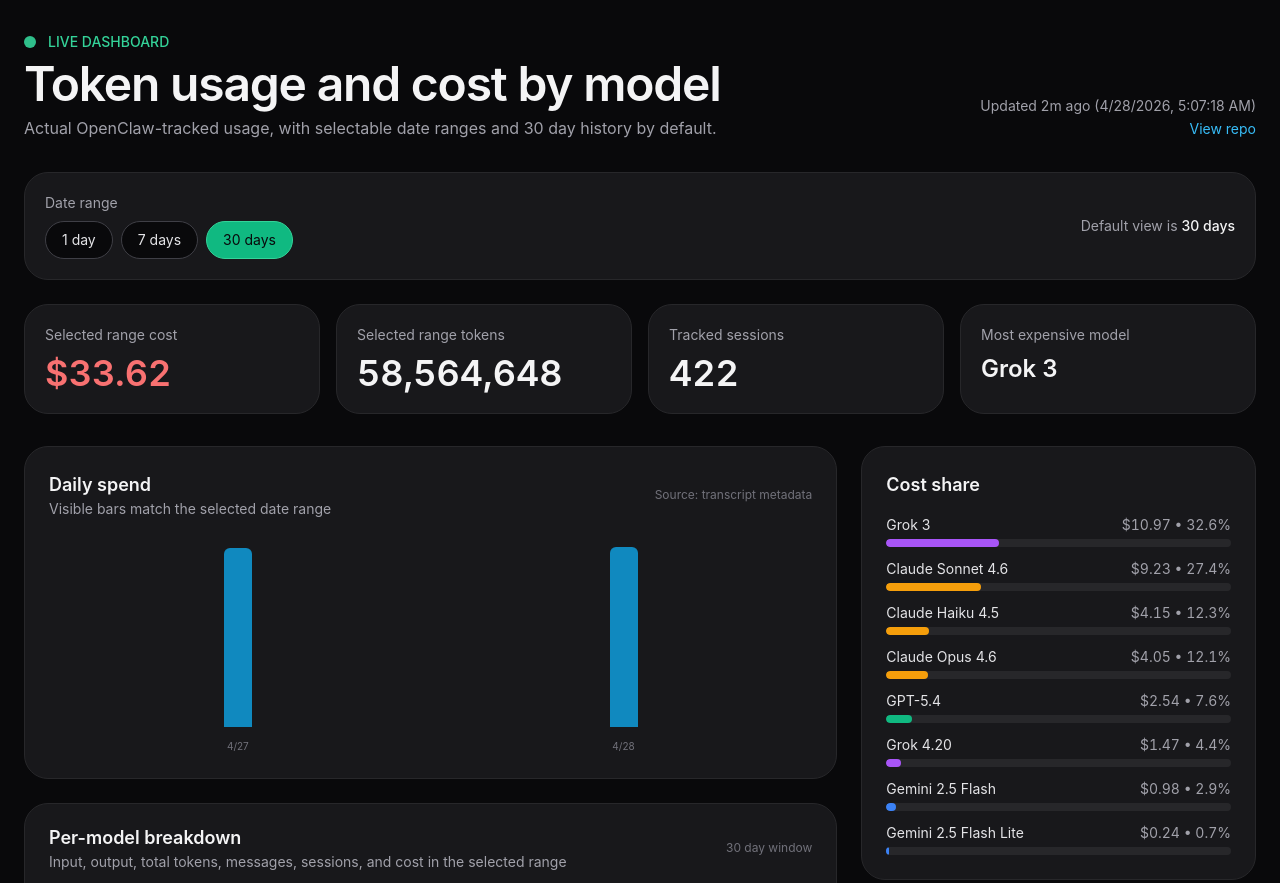
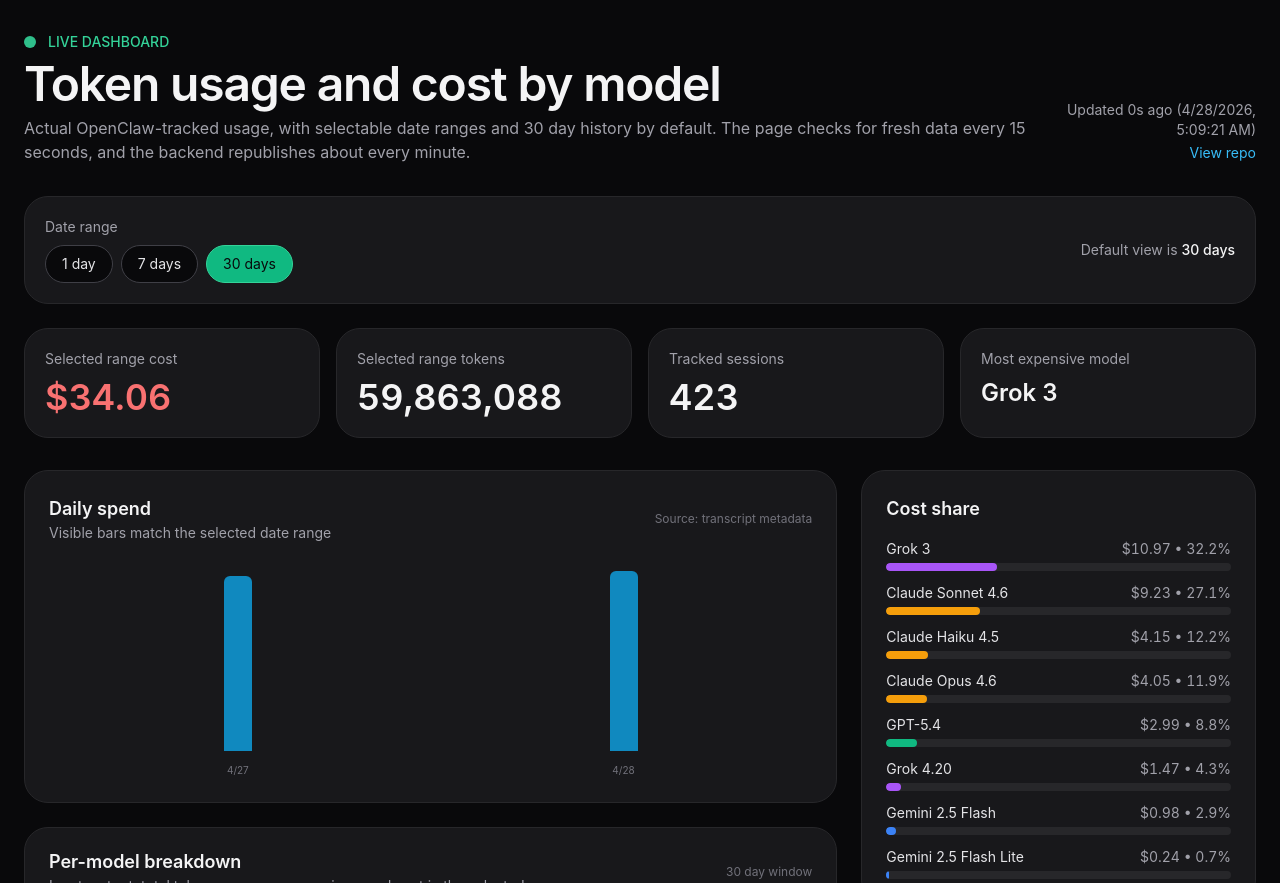
Before and after one commit to accountsFON/cost-dashboard, a plain HTML site: page index.html in a window 1280 px wide. Shown: the top 883 px of the page. Drawn offline with nearby package versions, Linux system fonts and the light colour scheme.

Commit message:
Update live usage data

```diff
--- a/index.html
+++ b/index.html
@@ -21,7 +21,7 @@
           <span class="text-emerald-400 text-sm font-medium">LIVE DASHBOARD</span>
         </div>
         <h1 class="text-4xl md:text-5xl font-semibold tracking-tight">Token usage and cost by model</h1>
-        <p class="text-zinc-400 mt-2">Actual OpenClaw-tracked usage, with selectable date ranges and 30 day history by default.</p>
+        <p class="text-zinc-400 mt-2">Actual OpenClaw-tracked usage, with selectable date ranges and 30 day history by default. The page checks for fresh data every 15 seconds, and the backend republishes about every minute.</p>
       </div>
       <div class="text-left md:text-right">
         <div id="lastUpdated" class="text-sm text-zinc-400">Loading...</div>
@@ -118,7 +118,7 @@
           <div class="text-sm text-zinc-400 space-y-2">
             <p><strong class="text-zinc-200">Source:</strong> <span id="source">--</span></p>
             <p id="coverageNote">--</p>
-            <p>This page fetches <code class="text-zinc-300">usage-data.json</code> from GitHub Pages and auto-refreshes every 60 seconds.</p>
+            <p>This page fetches <code class="text-zinc-300">usage-data.json</code> from GitHub Pages and checks for fresh data every 15 seconds. Backend publishes run about every minute, plus GitHub Pages build time.</p>
           </div>
         </div>
 
@@ -329,7 +329,7 @@
     }
 
     loadData();
-    setInterval(loadData, 60000);
+    setInterval(loadData, 15000);
   </script>
 </body>
 </html>
--- a/usage-data.json
+++ b/usage-data.json
@@ -1,5 +1,5 @@
 {
-  "generatedAt": "2026-04-28T05:07:18.623247+00:00",
+  "generatedAt": "2026-04-28T05:09:21.958844+00:00",
   "maxDays": 30,
   "defaultRangeDays": 30,
   "availableRanges": [
@@ -35,16 +35,16 @@
     }
   ],
   "stats": {
-    "processedFiles": 422,
-    "processedMessages": 1575
+    "processedFiles": 423,
+    "processedMessages": 1585
   },
   "totals30d": {
-    "inputTokens": 6339283,
-    "outputTokens": 618037,
-    "totalTokens": 58564648,
-    "costUsd": 33.616747,
-    "messages": 1575,
-    "sessions": 422
+    "inputTokens": 6398275,
+    "outputTokens": 620109,
+    "totalTokens": 59863088,
+    "costUsd": 34.063564,
+    "messages": 1585,
+    "sessions": 423
   },
   "mostExpensiveModel30d": "Grok 3",
   "models30d": [
@@ -109,14 +109,14 @@
       "displayName": "GPT-5.4",
       "family": "gpt",
       "color": "#10b981",
-      "inputTokens": 297836,
-      "outputTokens": 29877,
-      "totalTokens": 5735073,
-      "costUsd": 2.544585,
-      "messages": 62,
+      "inputTokens": 338175,
+      "outputTokens": 31945,
+      "totalTokens": 7014856,
+      "costUsd": 2.985796,
+      "messages": 71,
       "sessions": 1,
       "firstSeen": "2026-04-28T04:45:02.642000+00:00",
-      "lastSeen": "2026-04-28T05:07:18.194000+00:00"
+      "lastSeen": "2026-04-28T05:09:21.559000+00:00"
     },
     {
       "model": "grok-4.20",
@@ -137,14 +137,14 @@
       "displayName": "Gemini 2.5 Flash",
       "family": "gemini",
       "color": "#3b82f6",
-      "inputTokens": 2175482,
-      "outputTokens": 108059,
-      "totalTokens": 4026227,
-      "costUsd": 0.975073,
-      "messages": 173,
-      "sessions": 42,
+      "inputTokens": 2194135,
+      "outputTokens": 108063,
+      "totalTokens": 4044884,
+      "costUsd": 0.980679,
+      "messages": 174,
+      "sessions": 43,
       "firstSeen": "2026-04-27T04:59:50.918000+00:00",
-      "lastSeen": "2026-04-28T05:04:10.159000+00:00"
+      "lastSeen": "2026-04-28T05:09:18.024000+00:00"
     },
     {
       "model": "google/gemini-2.5-flash-lite",
@@ -245,12 +245,12 @@
     },
     {
       "date": "2026-04-28",
-      "inputTokens": 4822667,
-      "outputTokens": 234286,
-      "totalTokens": 22586540,
-      "costUsd": 16.833115,
-      "messages": 479,
-      "sessions": 110,
+      "inputTokens": 4881659,
+      "outputTokens": 236358,
+      "totalTokens": 23884980,
+      "costUsd": 17.279933,
+      "messages": 489,
+      "sessions": 111,
       "models": [
         {
           "model": "grok-3",
@@ -271,14 +271,14 @@
           "displayName": "GPT-5.4",
           "family": "gpt",
           "color": "#10b981",
-          "inputTokens": 297836,
-          "outputTokens": 29877,
-          "totalTokens": 5735073,
-          "costUsd": 2.544585,
-          "messages": 62,
+          "inputTokens": 338175,
+          "outputTokens": 31945,
+          "totalTokens": 7014856,
+          "costUsd": 2.985796,
+          "messages": 71,
           "sessions": 1,
           "firstSeen": "2026-04-28T04:45:02.642000+00:00",
-          "lastSeen": "2026-04-28T05:07:18.194000+00:00"
+          "lastSeen": "2026-04-28T05:09:21.559000+00:00"
         },
         {
           "model": "grok-4.20",
@@ -327,14 +327,14 @@
           "displayName": "Gemini 2.5 Flash",
           "family": "gemini",
           "color": "#3b82f6",
-          "inputTokens": 1024082,
-          "outputTokens": 34118,
-          "totalTokens": 1712454,
-          "costUsd": 0.412147,
-          "messages": 65,
-          "sessions": 19,
+          "inputTokens": 1042735,
+          "outputTokens": 34122,
+          "totalTokens": 1731111,
+          "costUsd": 0.417753,
+          "messages": 66,
+          "sessions": 20,
           "firstSeen": "2026-04-28T00:03:21.766000+00:00",
-          "lastSeen": "2026-04-28T05:04:10.159000+00:00"
+          "lastSeen": "2026-04-28T05:09:18.024000+00:00"
         },
         {
           "model": "google/gemini-2.5-flash-lite",
```
Also changed, not shown: 1 other file.
